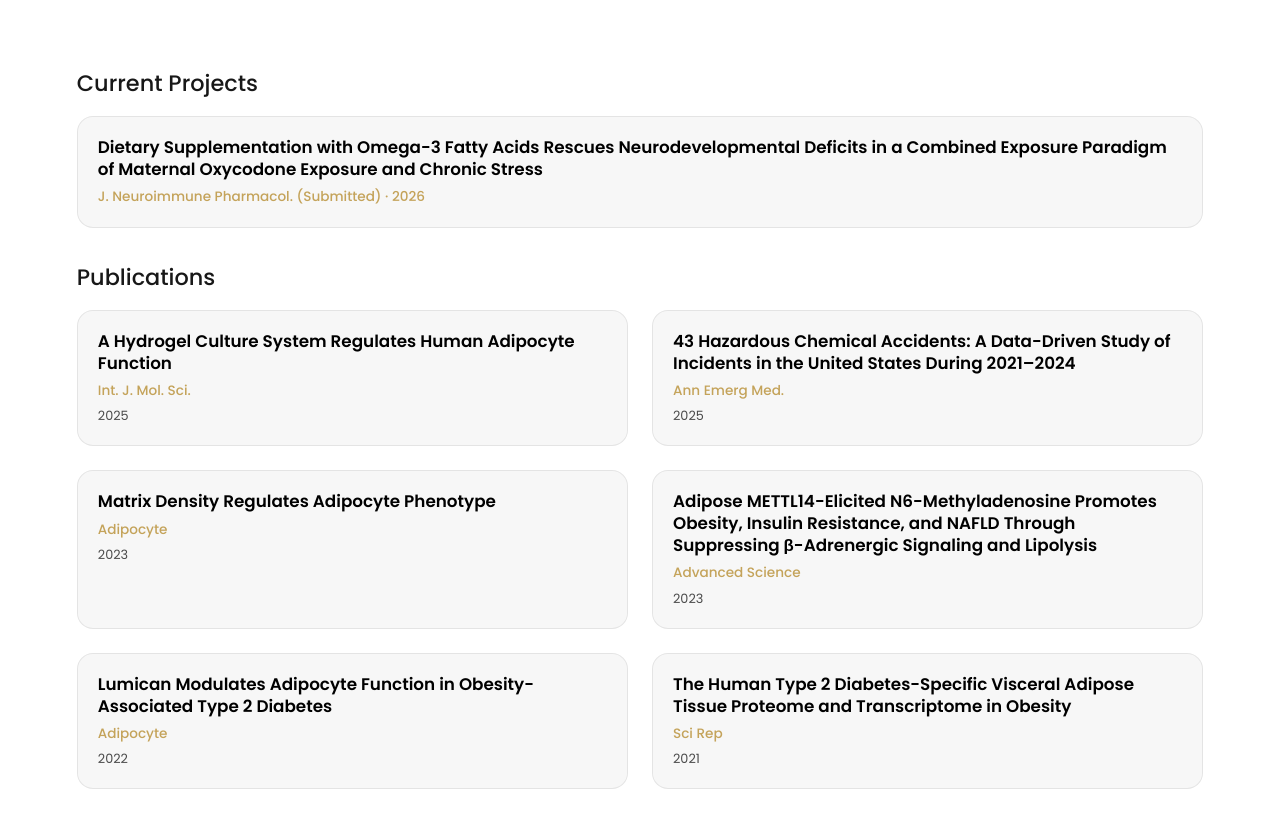
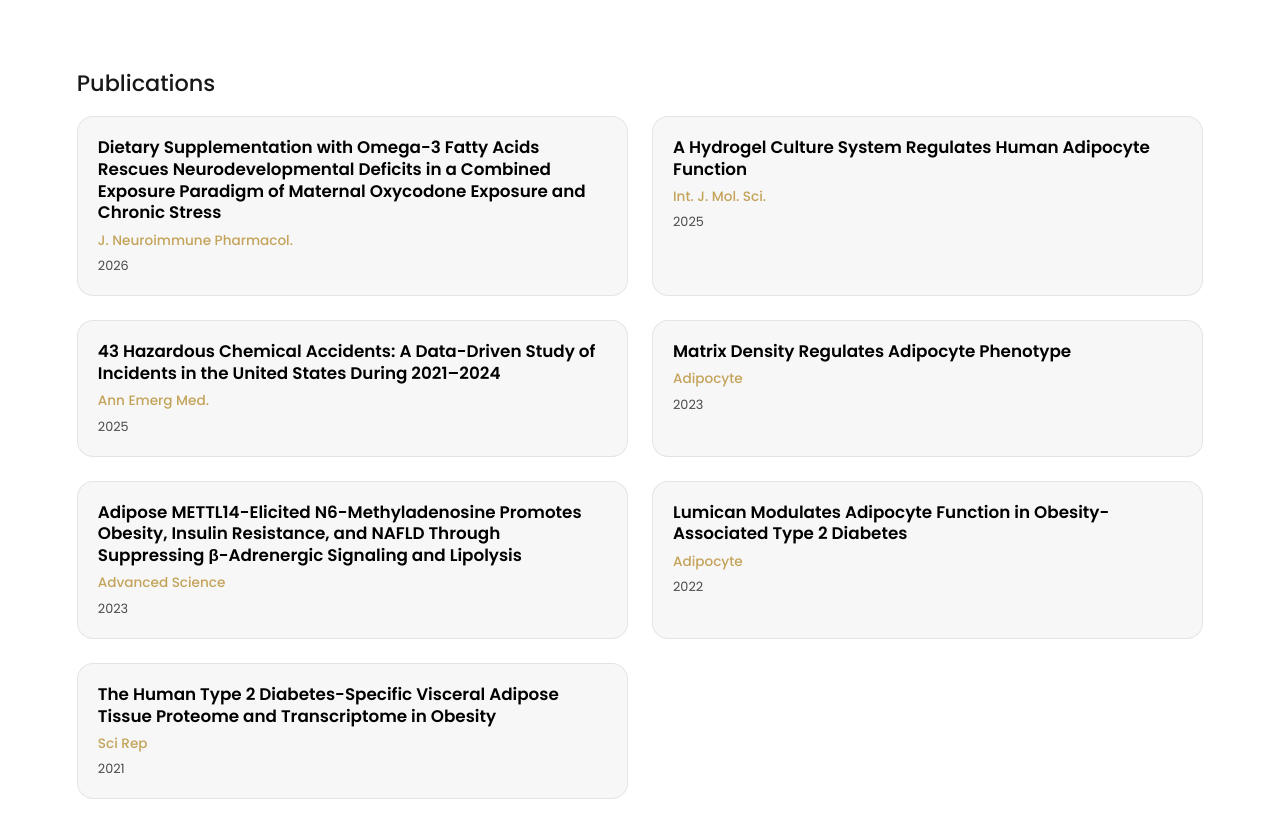
Before and after one commit to kevinkraydich/alexander-ky-portfolio, an Angular app: page / in a window 1280 px wide. Shown: the part 2555-3381 px from the top of the page. Built offline with nearby package versions, Linux system fonts and the light colour scheme.

Commit message:
chore: update publication entries

```diff
--- a/src/app/components/research/research.html
+++ b/src/app/components/research/research.html
@@ -1,5 +1,6 @@
 <h2 class="section-title">Research</h2>
 
+@if (currentProjects.length > 0) {
   <h3 class="group-title">Current Projects</h3>
   <div class="grid">
     @for (item of currentProjects; track item.title) {
@@ -11,6 +12,7 @@
       </div>
     }
   </div>
+}
 
 <h3 class="group-title">Publications</h3>
 <div class="grid">
--- a/src/app/components/research/research.ts
+++ b/src/app/components/research/research.ts
@@ -25,15 +25,16 @@ interface CurrentProject {
   styleUrl: './research.scss',
 })
 export class ResearchComponent {
-  readonly currentProjects: CurrentProject[] = [
+  readonly currentProjects: CurrentProject[] = [];
+
+  readonly publications: Publication[] = [
     {
       title:
         'Dietary Supplementation with Omega-3 Fatty Acids Rescues Neurodevelopmental Deficits in a Combined Exposure Paradigm of Maternal Oxycodone Exposure and Chronic Stress',
-      venue: 'J. Neuroimmune Pharmacol. (Submitted) · 2026',
+      journal: 'J. Neuroimmune Pharmacol.',
+      year: '2026',
+      link: 'https://pubmed.ncbi.nlm.nih.gov/42842058/',
     },
-  ];
-
-  readonly publications: Publication[] = [
     {
       title: 'A Hydrogel Culture System Regulates Human Adipocyte Function',
       journal: 'Int. J. Mol. Sci.',
```
Lines whose indentation alone changed are shown as unchanged.
